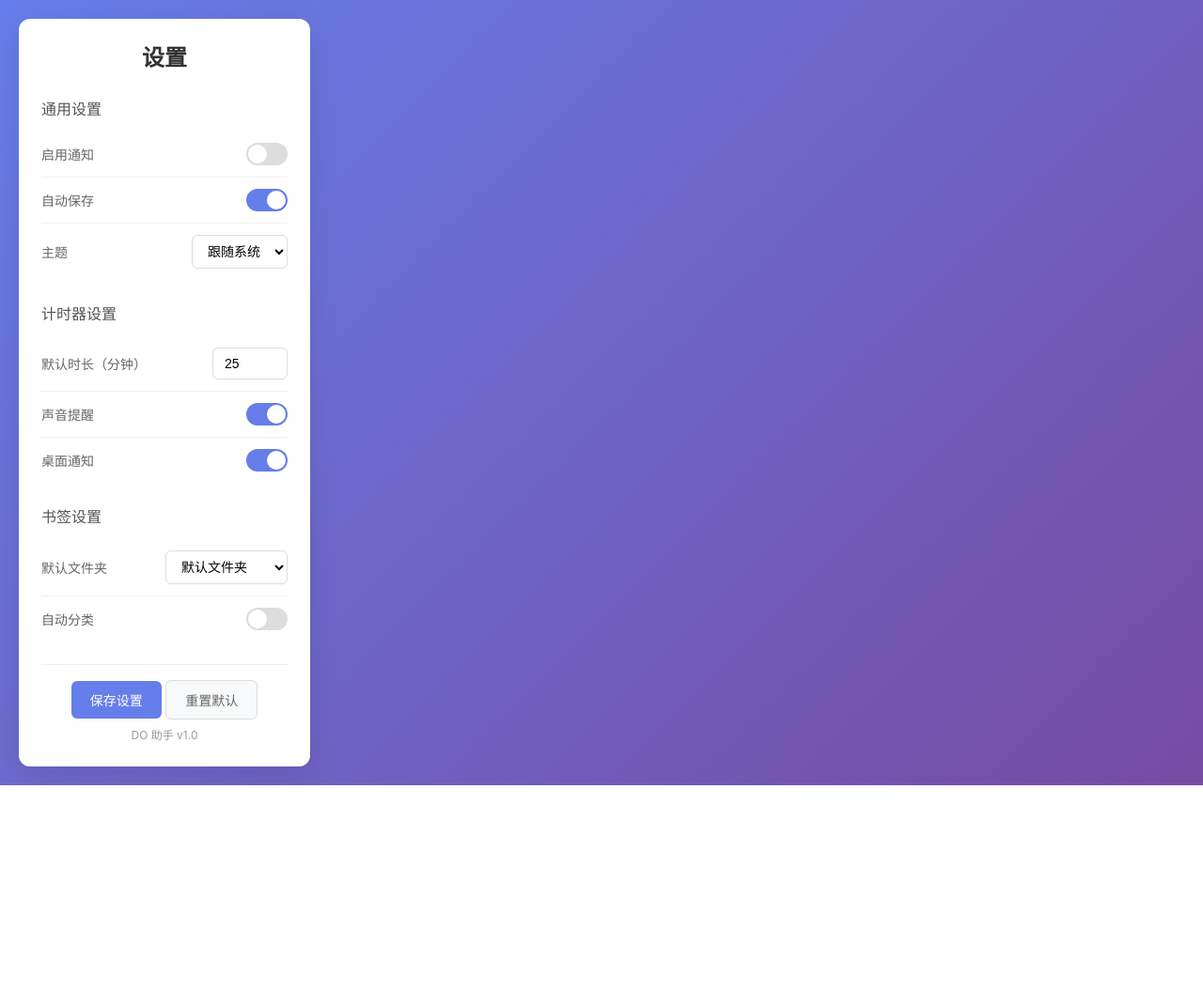
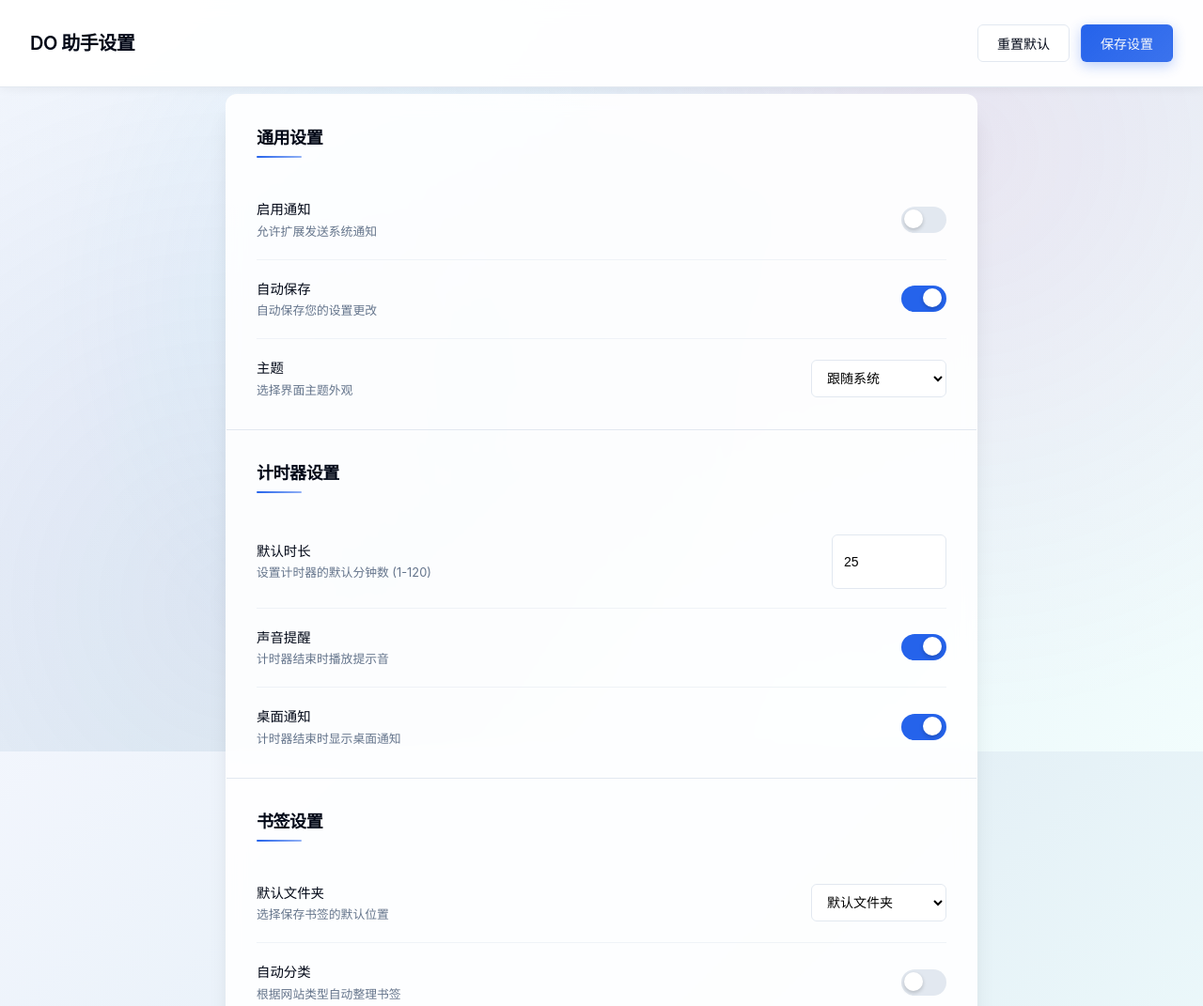
Before and after one commit to mehaotian/do-tools, a browser extension: page settings.html in a window 1280 px wide. Shown: the top 1071 px of the page at 94% size. Before the commit the page ends 836 px from the top, so only its background shows below. Drawn offline with Linux system fonts and the light colour scheme.

Commit message:
feat: 新增设置页面（暂无功能实现）

```diff
--- /dev/null
+++ b/css/settings.css
@@ -0,0 +1,409 @@
+:root {
+    --background: 0 0% 100%;
+    --foreground: 222.2 84% 4.9%;
+    --card: 0 0% 100%;
+    --card-foreground: 222.2 84% 4.9%;
+    --popover: 0 0% 100%;
+    --popover-foreground: 222.2 84% 4.9%;
+    --primary: 221.2 83.2% 53.3%;
+    --primary-foreground: 210 40% 98%;
+    --secondary: 210 40% 96%;
+    --secondary-foreground: 222.2 84% 4.9%;
+    --muted: 210 40% 96%;
+    --muted-foreground: 215.4 16.3% 46.9%;
+    --accent: 210 40% 96%;
+    --accent-foreground: 222.2 84% 4.9%;
+    --destructive: 0 84.2% 60.2%;
+    --destructive-foreground: 210 40% 98%;
+    --border: 214.3 31.8% 91.4%;
+    --input: 214.3 31.8% 91.4%;
+    --ring: 221.2 83.2% 53.3%;
+    --radius: 0.5rem;
+}
+
+* {
+    border-color: hsl(var(--border));
+}
+
+body {
+    margin: 0;
+    padding: 0;
+    min-height: 100vh;
+    font-family: -apple-system, BlinkMacSystemFont, "Segoe UI", Roboto, "Helvetica Neue", Arial, sans-serif;
+    background: linear-gradient(135deg,
+        hsl(220, 70%, 97%) 0%,
+        hsl(210, 60%, 95%) 25%,
+        hsl(200, 50%, 93%) 50%,
+        hsl(190, 60%, 95%) 75%,
+        hsl(180, 70%, 97%) 100%);
+    background-attachment: fixed;
+    color: hsl(var(--foreground));
+    line-height: 1.5;
+    -webkit-font-smoothing: antialiased;
+    position: relative;
+}
+
+body::before {
+    content: '';
+    position: fixed;
+    top: 0;
+    left: 0;
+    right: 0;
+    bottom: 0;
+    background-image:
+        radial-gradient(circle at 20% 80%, rgba(120, 119, 198, 0.1) 0%, transparent 50%),
+        radial-gradient(circle at 80% 20%, rgba(255, 119, 198, 0.1) 0%, transparent 50%),
+        radial-gradient(circle at 40% 40%, rgba(120, 219, 255, 0.1) 0%, transparent 50%);
+    pointer-events: none;
+    z-index: -1;
+}
+
+.settings-header {
+    position: fixed;
+    top: 0;
+    left: 0;
+    right: 0;
+    background: rgba(255, 255, 255, 0.95);
+    backdrop-filter: blur(10px);
+    border-bottom: 1px solid hsl(var(--border));
+    z-index: 100;
+    padding: 1rem 2rem;
+    display: flex;
+    align-items: center;
+    justify-content: space-between;
+    height: 60px;
+    box-shadow: 0 2px 10px rgba(0, 0, 0, 0.05);
+}
+
+.settings-header h1 {
+    margin: 0;
+    font-size: 1.25rem;
+    font-weight: 600;
+    color: hsl(var(--foreground));
+    letter-spacing: -0.025em;
+}
+
+.settings-header .header-actions {
+    display: flex;
+    align-items: center;
+    gap: 0.75rem;
+}
+
+.settings-container {
+    width: 100%;
+    max-width: 1200px;
+    min-width: 1000px;
+    margin: 0 auto;
+    padding: 100px 2rem 2rem;
+    display: flex;
+    justify-content: center;
+}
+
+.settings-content {
+    width: 100%;
+    max-width: 800px;
+    margin: 0 auto;
+}
+
+.settings-card {
+    background: rgba(255, 255, 255, 0.9);
+    backdrop-filter: blur(10px);
+    border: 1px solid rgba(255, 255, 255, 0.2);
+    border-radius: calc(var(--radius) + 4px);
+    box-shadow:
+        0 20px 25px -5px rgba(0, 0, 0, 0.1),
+        0 10px 10px -5px rgba(0, 0, 0, 0.04),
+        0 0 0 1px rgba(255, 255, 255, 0.05);
+    overflow: hidden;
+    margin-bottom: 2rem;
+}
+
+.settings-section {
+    padding: 2rem;
+    margin-bottom: 0;
+}
+
+.settings-section:not(:last-child) {
+    border-bottom: 1px solid hsl(var(--border));
+}
+
+.settings-section h3 {
+    margin: 0 0 1.5rem 0;
+    font-size: 1.125rem;
+    font-weight: 600;
+    color: hsl(var(--foreground));
+    letter-spacing: -0.025em;
+    position: relative;
+    padding-bottom: 0.5rem;
+}
+
+.settings-section h3::after {
+    content: '';
+    position: absolute;
+    bottom: 0;
+    left: 0;
+    width: 3rem;
+    height: 2px;
+    background: linear-gradient(90deg, hsl(var(--primary)), hsl(var(--primary) / 0.5));
+    border-radius: 1px;
+}
+
+.setting-item {
+    display: flex;
+    align-items: center;
+    justify-content: space-between;
+    padding: 1.25rem 0;
+    border-bottom: 1px solid hsl(var(--border) / 0.5);
+    transition: all 0.2s ease;
+}
+
+.setting-item:hover {
+    background: hsl(var(--muted) / 0.3);
+    margin: 0 -1rem;
+    padding-left: 1rem;
+    padding-right: 1rem;
+    border-radius: var(--radius);
+}
+
+.setting-item:last-child {
+    border-bottom: none;
+    padding-bottom: 0;
+}
+
+.setting-item:first-child {
+    padding-top: 0;
+}
+
+.setting-info {
+    flex: 1;
+    margin-right: 1.5rem;
+}
+
+.setting-label {
+    font-size: 0.9rem;
+    font-weight: 500;
+    color: hsl(var(--foreground));
+    margin: 0 0 0.25rem 0;
+}
+
+.setting-description {
+    font-size: 0.8rem;
+    color: hsl(var(--muted-foreground));
+    margin: 0;
+    line-height: 1.4;
+}
+
+.setting-control {
+    display: flex;
+    align-items: center;
+    gap: 0.5rem;
+}
+
+.toggle-switch {
+    position: relative;
+    display: inline-flex;
+    height: 1.5rem;
+    width: 2.75rem;
+    shrink: 0;
+    cursor: pointer;
+    border-radius: 9999px;
+    border: 2px solid transparent;
+    background-color: hsl(var(--input));
+    transition: all 0.3s cubic-bezier(0.4, 0, 0.2, 1);
+    outline: none;
+}
+
+.toggle-switch:focus-visible {
+    outline: 2px solid hsl(var(--ring));
+    outline-offset: 2px;
+}
+
+.toggle-switch.active {
+    background-color: hsl(var(--primary));
+}
+
+.toggle-switch::after {
+    content: '';
+    position: absolute;
+    top: 1px;
+    left: 1px;
+    height: 1.25rem;
+    width: 1.25rem;
+    border-radius: 50%;
+    background-color: white;
+    box-shadow: 0 2px 4px 0 rgba(0, 0, 0, 0.2);
+    transition: transform 0.3s cubic-bezier(0.4, 0, 0.2, 1);
+}
+
+.toggle-switch.active::after {
+    transform: translateX(1.25rem);
+}
+
+.input-field {
+    display: flex;
+    height: 2.5rem;
+    width: 6rem;
+    border-radius: calc(var(--radius) - 2px);
+    border: 1px solid hsl(var(--input));
+    background-color: rgba(255, 255, 255, 0.8);
+    padding: 0.5rem 0.75rem;
+    font-size: 0.875rem;
+    transition: all 0.2s;
+    outline: none;
+}
+
+.input-field:focus {
+    border-color: hsl(var(--ring));
+    box-shadow: 0 0 0 2px hsl(var(--ring) / 0.2);
+    background-color: white;
+}
+
+.select-field {
+    display: flex;
+    height: 2.5rem;
+    min-width: 9rem;
+    align-items: center;
+    justify-content: between;
+    border-radius: calc(var(--radius) - 2px);
+    border: 1px solid hsl(var(--input));
+    background-color: rgba(255, 255, 255, 0.8);
+    padding: 0.5rem 0.75rem;
+    font-size: 0.875rem;
+    cursor: pointer;
+    transition: all 0.2s;
+    outline: none;
+}
+
+.select-field:focus {
+    border-color: hsl(var(--ring));
+    box-shadow: 0 0 0 2px hsl(var(--ring) / 0.2);
+    background-color: white;
+}
+
+.btn {
+    display: inline-flex;
+    align-items: center;
+    justify-content: center;
+    border-radius: calc(var(--radius) - 2px);
+    font-size: 0.875rem;
+    font-weight: 500;
+    transition: all 0.2s;
+    outline: none;
+    cursor: pointer;
+    padding: 0.625rem 1.25rem;
+    height: 2.5rem;
+    border: 1px solid transparent;
+    position: relative;
+    overflow: hidden;
+}
+
+.btn::before {
+    content: '';
+    position: absolute;
+    top: 0;
+    left: -100%;
+    width: 100%;
+    height: 100%;
+    background: linear-gradient(90deg, transparent, rgba(255, 255, 255, 0.2), transparent);
+    transition: left 0.5s;
+}
+
+.btn:hover::before {
+    left: 100%;
+}
+
+.btn:focus-visible {
+    outline: 2px solid hsl(var(--ring));
+    outline-offset: 2px;
+}
+
+.btn-primary {
+    background: linear-gradient(135deg, hsl(var(--primary)), hsl(var(--primary) / 0.9));
+    color: hsl(var(--primary-foreground));
+    box-shadow: 0 4px 14px 0 hsl(var(--primary) / 0.3);
+}
+
+.btn-primary:hover {
+    background: linear-gradient(135deg, hsl(var(--primary) / 0.9), hsl(var(--primary) / 0.8));
+    transform: translateY(-1px);
+    box-shadow: 0 6px 20px 0 hsl(var(--primary) / 0.4);
+}
+
+.btn-secondary {
+    background-color: rgba(255, 255, 255, 0.8);
+    color: hsl(var(--secondary-foreground));
+    border: 1px solid hsl(var(--input));
+    backdrop-filter: blur(10px);
+}
+
+.btn-secondary:hover {
+    background-color: rgba(255, 255, 255, 0.9);
+    transform: translateY(-1px);
+    box-shadow: 0 4px 12px 0 rgba(0, 0, 0, 0.1);
+}
+
+.version-info {
+    text-align: center;
+    font-size: 0.75rem;
+    color: hsl(var(--muted-foreground));
+    margin: 2rem 0 0 0;
+    padding: 1rem;
+    background: rgba(255, 255, 255, 0.5);
+    border-radius: var(--radius);
+    backdrop-filter: blur(5px);
+}
+
+@media (max-width: 1200px) {
+    .settings-container {
+        min-width: 800px;
+        max-width: 1000px;
+        padding: 100px 1rem 2rem;
+    }
+}
+
+@media (max-width: 900px) {
+    .settings-container {
+        min-width: 600px;
+        max-width: 800px;
+    }
+
+    .settings-header {
+        padding: 1rem;
+    }
+
+    .settings-section {
+        padding: 1.5rem;
+    }
+}
+
+@media (max-width: 640px) {
+    .settings-container {
+        min-width: auto;
+        padding: 100px 0.5rem 2rem;
+    }
+
+    .settings-header {
+        padding: 0.75rem 1rem;
+        flex-direction: column;
+        height: auto;
+        gap: 0.5rem;
+    }
+
+    .settings-section {
+        padding: 1rem;
+    }
+
+    .setting-item {
+        flex-direction: column;
+        align-items: flex-start;
+        gap: 1rem;
+    }
+
+    .setting-info {
+        margin-right: 0;
+    }
+
+    .setting-control {
+        align-self: flex-end;
+    }
+}
--- a/settings.html
+++ b/settings.html
@@ -4,182 +4,45 @@
     <meta charset="UTF-8">
     <meta name="viewport" content="width=device-width, initial-scale=1.0">
     <title>DO 助手 - 设置</title>
-    <link rel="stylesheet" href="css/main.css">
-    <style>
-        body {
-            width: 350px;
-            min-height: 500px;
-            margin: 0;
-            padding: 20px;
-            font-family: -apple-system, BlinkMacSystemFont, 'Segoe UI', Roboto, sans-serif;
-            background: linear-gradient(135deg, #667eea 0%, #764ba2 100%);
-            color: #333;
-        }
-
-        .settings-container {
-            background: white;
-            border-radius: 12px;
-            padding: 24px;
-            box-shadow: 0 8px 32px rgba(0, 0, 0, 0.1);
-        }
-
-        .settings-header {
-            text-align: center;
-            margin-bottom: 24px;
-        }
-
-        .settings-header h1 {
-            margin: 0;
-            font-size: 24px;
-            color: #333;
-            font-weight: 600;
-        }
-
-        .settings-section {
-            margin-bottom: 24px;
-        }
-
-        .settings-section h3 {
-            margin: 0 0 12px 0;
-            font-size: 16px;
-            color: #555;
-            font-weight: 500;
-        }
-
-        .setting-item {
-            display: flex;
-            justify-content: space-between;
-            align-items: center;
-            padding: 12px 0;
-            border-bottom: 1px solid #f0f0f0;
-        }
-
-        .setting-item:last-child {
-            border-bottom: none;
-        }
-
-        .setting-label {
-            font-size: 14px;
-            color: #666;
-        }
-
-        .setting-control {
-            display: flex;
-            align-items: center;
-            gap: 8px;
-        }
-
-        .toggle-switch {
-            position: relative;
-            width: 44px;
-            height: 24px;
-            background: #ddd;
-            border-radius: 12px;
-            cursor: pointer;
-            transition: background 0.3s;
-        }
-
-        .toggle-switch.active {
-            background: #667eea;
-        }
-
-        .toggle-switch::after {
-            content: '';
-            position: absolute;
-            top: 2px;
-            left: 2px;
-            width: 20px;
-            height: 20px;
-            background: white;
-            border-radius: 50%;
-            transition: transform 0.3s;
-        }
-
-        .toggle-switch.active::after {
-            transform: translateX(20px);
-        }
-
-        .input-field {
-            padding: 8px 12px;
-            border: 1px solid #ddd;
-            border-radius: 6px;
-            font-size: 14px;
-            width: 80px;
-        }
-
-        .select-field {
-            padding: 8px 12px;
-            border: 1px solid #ddd;
-            border-radius: 6px;
-            font-size: 14px;
-            background: white;
-            cursor: pointer;
-        }
-
-        .btn {
-            padding: 10px 20px;
-            border: none;
-            border-radius: 6px;
-            font-size: 14px;
-            cursor: pointer;
-            transition: all 0.3s;
-        }
-
-        .btn-primary {
-            background: #667eea;
-            color: white;
-        }
-
-        .btn-primary:hover {
-            background: #5a6fd8;
-        }
-
-        .btn-secondary {
-            background: #f8f9fa;
-            color: #666;
-            border: 1px solid #ddd;
-        }
-
-        .btn-secondary:hover {
-            background: #e9ecef;
-        }
-
-        .settings-footer {
-            text-align: center;
-            margin-top: 24px;
-            padding-top: 16px;
-            border-top: 1px solid #f0f0f0;
-        }
-
-        .version-info {
-            font-size: 12px;
-            color: #999;
-            margin-top: 8px;
-        }
-    </style>
+    <link rel="stylesheet" href="css/settings.css">
 </head>
 <body>
-    <div class="settings-container">
     <div class="settings-header">
-            <h1>设置</h1>
+        <h1>DO 助手设置</h1>
+        <div class="header-actions">
+            <button class="btn btn-secondary" id="resetSettings">重置默认</button>
+            <button class="btn btn-primary" id="saveSettings">保存设置</button>
+        </div>
     </div>
 
+    <div class="settings-container">
+        <div class="settings-content">
+            <div class="settings-card">
                 <div class="settings-section">
                     <h3>通用设置</h3>
                     <div class="setting-item">
-                <span class="setting-label">启用通知</span>
+                        <div class="setting-info">
+                            <div class="setting-label">启用通知</div>
+                            <div class="setting-description">允许扩展发送系统通知</div>
+                        </div>
                         <div class="setting-control">
                             <div class="toggle-switch" id="notificationToggle"></div>
                         </div>
                     </div>
                     <div class="setting-item">
-                <span class="setting-label">自动保存</span>
+                        <div class="setting-info">
+                            <div class="setting-label">自动保存</div>
+                            <div class="setting-description">自动保存您的设置更改</div>
+                        </div>
                         <div class="setting-control">
                             <div class="toggle-switch active" id="autoSaveToggle"></div>
                         </div>
                     </div>
                     <div class="setting-item">
-                <span class="setting-label">主题</span>
+                        <div class="setting-info">
+                            <div class="setting-label">主题</div>
+                            <div class="setting-description">选择界面主题外观</div>
+                        </div>
                         <div class="setting-control">
                             <select class="select-field" id="themeSelect">
                                 <option value="auto">跟随系统</option>
@@ -193,19 +56,28 @@
                 <div class="settings-section">
                     <h3>计时器设置</h3>
                     <div class="setting-item">
-                <span class="setting-label">默认时长（分钟）</span>
+                        <div class="setting-info">
+                            <div class="setting-label">默认时长</div>
+                            <div class="setting-description">设置计时器的默认分钟数 (1-120)</div>
+                        </div>
                         <div class="setting-control">
                             <input type="number" class="input-field" id="defaultDuration" value="25" min="1" max="120">
                         </div>
                     </div>
                     <div class="setting-item">
-                <span class="setting-label">声音提醒</span>
+                        <div class="setting-info">
+                            <div class="setting-label">声音提醒</div>
+                            <div class="setting-description">计时器结束时播放提示音</div>
+                        </div>
                         <div class="setting-control">
                             <div class="toggle-switch active" id="soundToggle"></div>
                         </div>
                     </div>
                     <div class="setting-item">
-                <span class="setting-label">桌面通知</span>
+                        <div class="setting-info">
+                            <div class="setting-label">桌面通知</div>
+                            <div class="setting-description">计时器结束时显示桌面通知</div>
+                        </div>
                         <div class="setting-control">
                             <div class="toggle-switch active" id="desktopNotificationToggle"></div>
                         </div>
@@ -215,7 +87,10 @@
                 <div class="settings-section">
                     <h3>书签设置</h3>
                     <div class="setting-item">
-                <span class="setting-label">默认文件夹</span>
+                        <div class="setting-info">
+                            <div class="setting-label">默认文件夹</div>
+                            <div class="setting-description">选择保存书签的默认位置</div>
+                        </div>
                         <div class="setting-control">
                             <select class="select-field" id="bookmarkFolderSelect">
                                 <option value="default">默认文件夹</option>
@@ -224,19 +99,18 @@
                         </div>
                     </div>
                     <div class="setting-item">
-                <span class="setting-label">自动分类</span>
+                        <div class="setting-info">
+                            <div class="setting-label">自动分类</div>
+                            <div class="setting-description">根据网站类型自动整理书签</div>
+                        </div>
                         <div class="setting-control">
                             <div class="toggle-switch" id="autoClassifyToggle"></div>
                         </div>
                     </div>
                 </div>
+            </div>
 
-        <div class="settings-footer">
-            <button class="btn btn-primary" id="saveSettings">保存设置</button>
-            <button class="btn btn-secondary" id="resetSettings">重置默认</button>
-            <div class="version-info">
-                DO 助手 v1.0
-            </div>
+            <div class="version-info">DO 助手 v1.0</div>
         </div>
     </div>
 
```
Also changed, not shown: manifest.json. Lines whose indentation alone changed are shown as unchanged.
